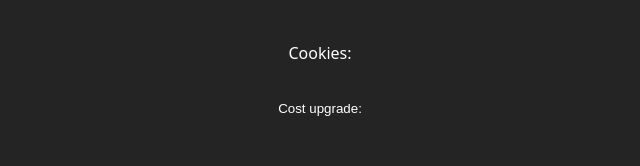
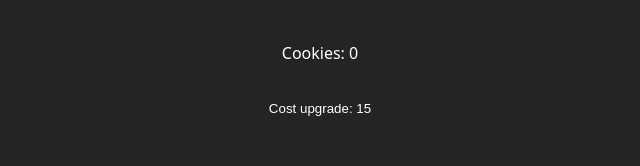
Before and after one commit to Butenkite/PPWeek4Clicker, a React (Vite) app: page / in a window 1280 px wide. Shown: the part 424-590 px from the top of the page, without its empty margins (320-960 px from the left). Built offline with nearby package versions, Linux system fonts and the light colour scheme.

Commit message:
figured out what was wrong with the main function and I was forgetting to add some extra objects and calling them

```diff
--- a/src/components/clickerGame.jsx
+++ b/src/components/clickerGame.jsx
@@ -28,8 +28,8 @@ export default function ClickerGame(){
     return(
         <div className="cookieHolder">
             <CookieButton onClick={increaseCount} />
-            <CookieCounter count = {increaseMultiplier} />
-            <UpgradeButton  onClick = {increaseCost} />
+            <CookieCounter count = {count} />
+            <UpgradeButton  cost={cost} onClick={increaseMultiplier} />
         </div>
     )
 }
```
